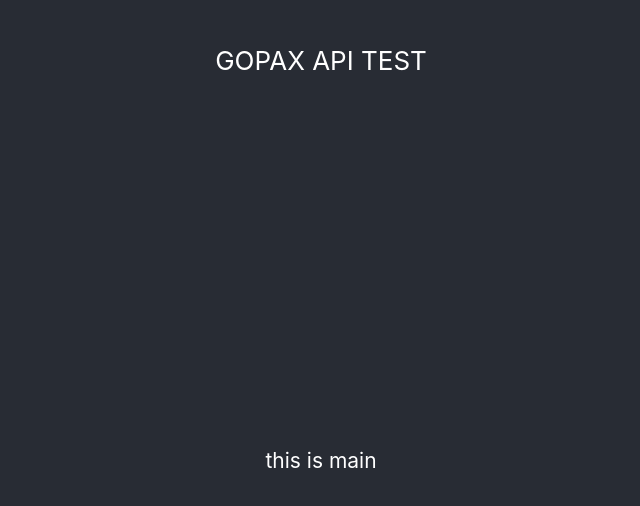
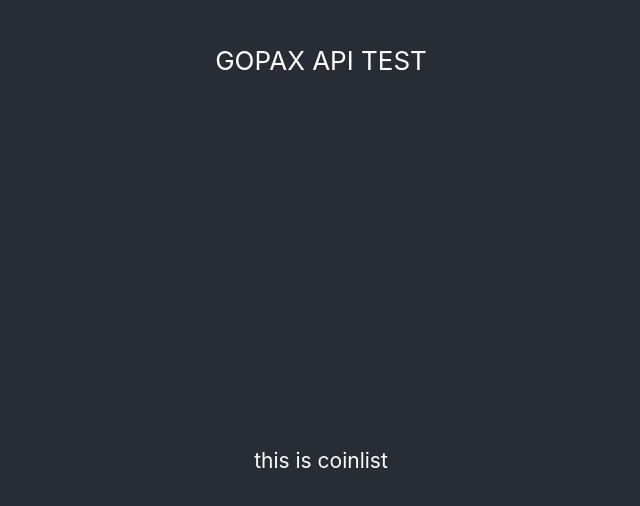
Before and after one commit to Amoong/gopax_api_test, a React (Create React App) app: page / in a window 1280 px wide. Shown: the top 506 px of the page, without its empty margins (319-959 px from the left). Built offline with nearby package versions, Linux system fonts and the light colour scheme.

Commit message:
[feat] add CoinList component at App.js

```diff
--- a/src/App.js
+++ b/src/App.js
@@ -1,4 +1,5 @@
 import React from "react";
+import CoinList from "./components/CoinList";
 import "./App.css";
 
 function App() {
@@ -7,7 +8,9 @@ function App() {
       <header className="App-header">
         <p>GOPAX API TEST</p>
       </header>
-      <main className="App-main">this is main</main>
+      <main className="App-main">
+        <CoinList />
+      </main>
     </div>
   );
 }
--- a/src/components/CoinList.js
+++ b/src/components/CoinList.js
@@ -0,0 +1,8 @@
+import React from "react";
+import ProtoTypes from "prop-types";
+
+function CoinList() {
+  return <div className="coinlist">this is coinlist</div>;
+}
+
+export default CoinList;
```
Also changed, not shown: src/components/dist/CoinList.dev.js (added).
